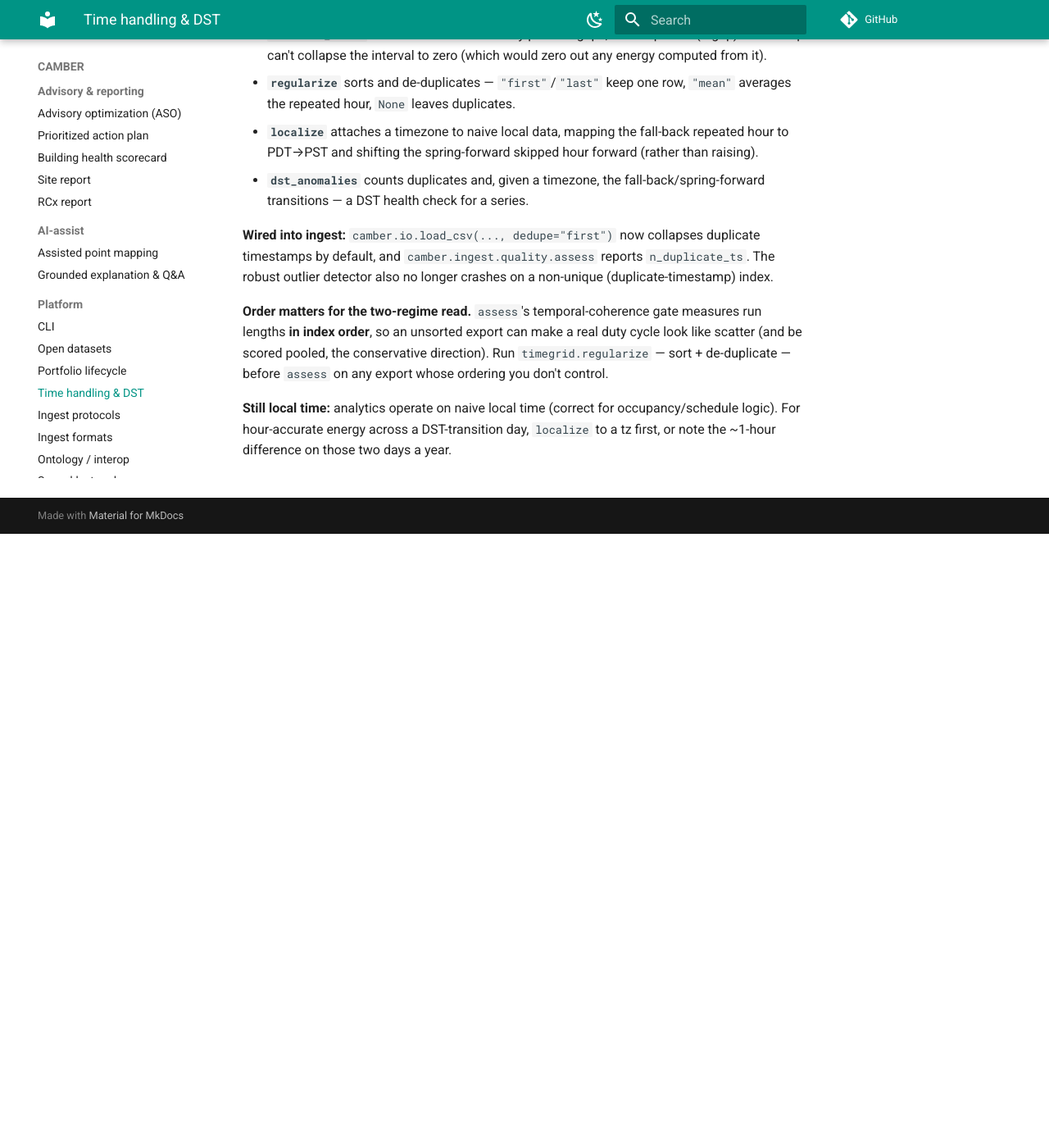
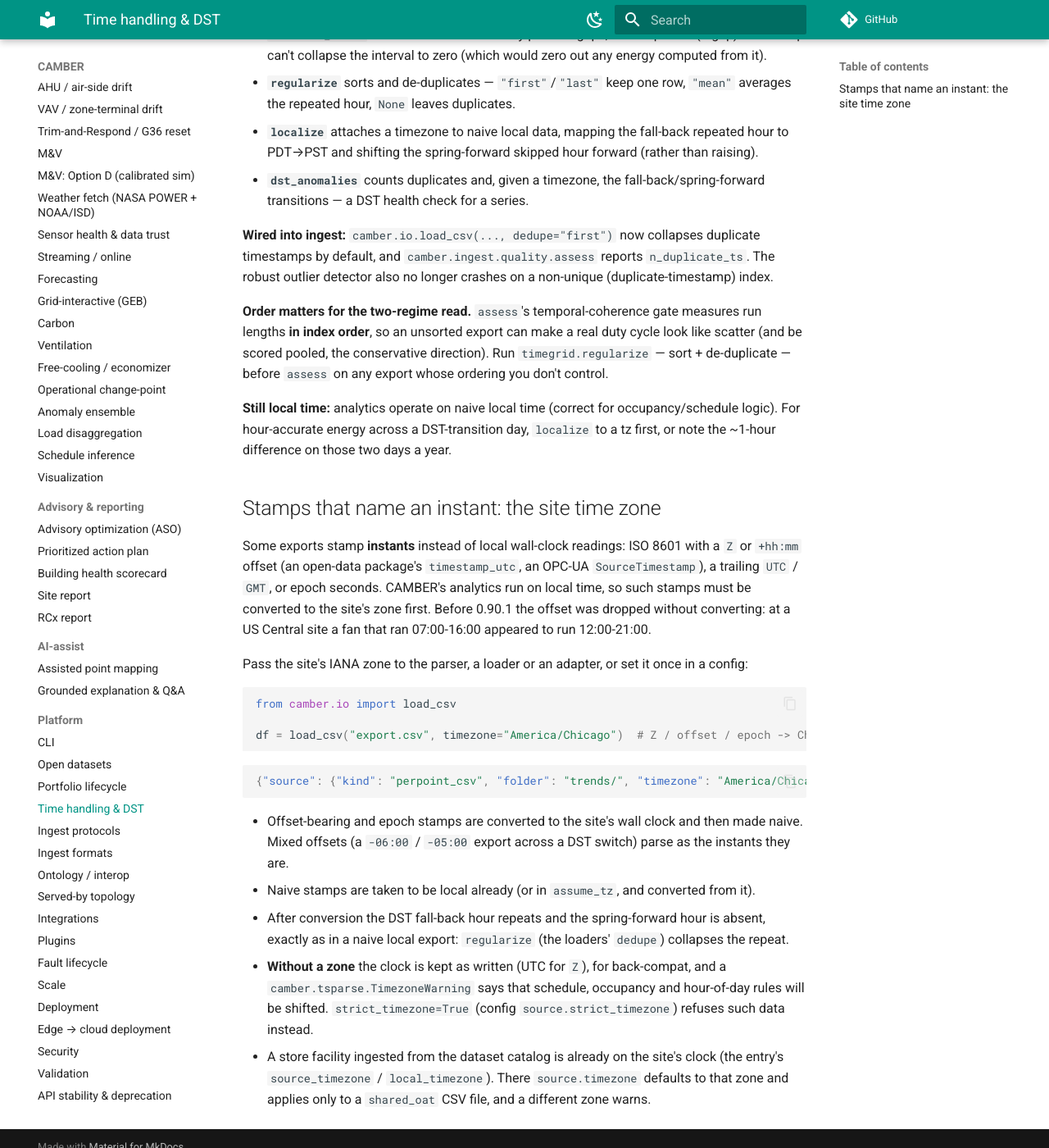
Before and after one commit to yroussev/camber, an MkDocs documentation site: the page built from docs/TIME-HANDLING.md, in a window 1280 px wide and 1400 px high, scrolled down 749 px. Shown: the whole window at 82% size. Built offline with MkDocs 1.6.1 and Material for MkDocs 9.7.7, drawn with Linux system fonts in a browser that asks for light colours; comment, search, counter and statistics services are not loaded.

Commit message:
changelog + docs: 0.90.1 Unreleased entry (#51-#59), site time zone, API stability

````diff
--- a/docs/API-STABILITY.md
+++ b/docs/API-STABILITY.md
@@ -143,6 +143,21 @@
   - the `camber mv run | freeze | list | propose | rebaseline | adjust | report` commands and
     their `mv.freeze`, `mv.rebaseline` and `mv.adjust` audit actions.
 
+- **Site time zone** (0.90.1; #56): `camber.tsparse.TimezoneWarning` and `check_timezone`, the
+  `timezone=` / `strict_timezone=` keywords on `parse_timestamps`, `io.load_csv`,
+  `realio.load_point` / `load_status` / `load_equipment` and the wide, long, per-point CSV, SQL,
+  OPC-UA and BACnet adapters, the `EquipRef.timezone` / `strict_timezone` fields, and the config
+  keys `source.timezone` / `source.strict_timezone`.
+- **M&V fixes** (0.90.1; #51, #55, #59): `lag1_autocorrelation(period_start=, period_end=)` and its
+  monthly adjacency window, `ExtrapolationPolicy.min_points_outside`, `mvrun.baseline_window_check`,
+  `DegreeDayModel.caveats` and the `short_baseline` metric of `mv_baseline`. The thresholds may be
+  retuned.
+- **Weather fallback** (0.90.1; #53): `oat_reference_blended`, `oat_reference_isd(fallback=,
+  power_transport=)`, `power_grid_cell`, `isd_catalog_end`, `WeatherCacheMiss`, `POWER_GRID_DEG`,
+  `fetch_isd(on_missing_year=)`, `fetch_nasa_power(snap_to_cell=)`,
+  `cached_transport(offline=, should_cache=)`, `cached_bytes_transport(offline=)`,
+  `nasa_power_url(time_standard=)`, and the `weather_provenance`, `isd_missing_years`,
+  `power_coverage_end` and `power_cell` series attributes. The bias-correction method may change.
 - **False-verdict and sensor-trust fixes** (0.90.1; #57, #58), all additive:
   - `min_unoccupied_run_pct=` on `setback.analyze_setback` and `NightWeekendSetback`, and the
     trailing `SetbackResult.unoccupied_to_occupied_ratio` / `min_unoccupied_run_pct`;
--- a/docs/TIME-HANDLING.md
+++ b/docs/TIME-HANDLING.md
@@ -55,3 +55,35 @@
 **Still local time:** analytics operate on naive local time (correct for occupancy/schedule logic).
 For hour-accurate energy across a DST-transition day, `localize` to a tz first, or note the ~1-hour
 difference on those two days a year.
+
+## Stamps that name an instant: the site time zone
+
+Some exports stamp **instants** instead of local wall-clock readings: ISO 8601 with a `Z` or
+`+hh:mm` offset (an open-data package's `timestamp_utc`, an OPC-UA `SourceTimestamp`), a trailing
+`UTC` / `GMT`, or epoch seconds. CAMBER's analytics run on local time, so such stamps must be
+converted to the site's zone first. Before 0.90.1 the offset was dropped without converting: at a
+US Central site a fan that ran 07:00-16:00 appeared to run 12:00-21:00.
+
+Pass the site's IANA zone to the parser, a loader or an adapter, or set it once in a config:
+
+```python
+from camber.io import load_csv
+
+df = load_csv("export.csv", timezone="America/Chicago")  # Z / offset / epoch -> Chicago wall clock
+```
+
+```json
+{"source": {"kind": "perpoint_csv", "folder": "trends/", "timezone": "America/Chicago"}}
+```
+
+- Offset-bearing and epoch stamps are converted to the site's wall clock and then made naive.
+  Mixed offsets (a `-06:00` / `-05:00` export across a DST switch) parse as the instants they are.
+- Naive stamps are taken to be local already (or in `assume_tz`, and converted from it).
+- After conversion the DST fall-back hour repeats and the spring-forward hour is absent, exactly
+  as in a naive local export: `regularize` (the loaders' `dedupe`) collapses the repeat.
+- **Without a zone** the clock is kept as written (UTC for `Z`), for back-compat, and a
+  `camber.tsparse.TimezoneWarning` says that schedule, occupancy and hour-of-day rules will be
+  shifted. `strict_timezone=True` (config `source.strict_timezone`) refuses such data instead.
+- A store facility ingested from the dataset catalog is already on the site's clock (the entry's
+  `source_timezone` / `local_timezone`). There `source.timezone` defaults to that zone and applies
+  only to a `shared_oat` CSV file, and a different zone warns.
````
Also changed, not shown: CHANGELOG.md (+103 -0 lines).
